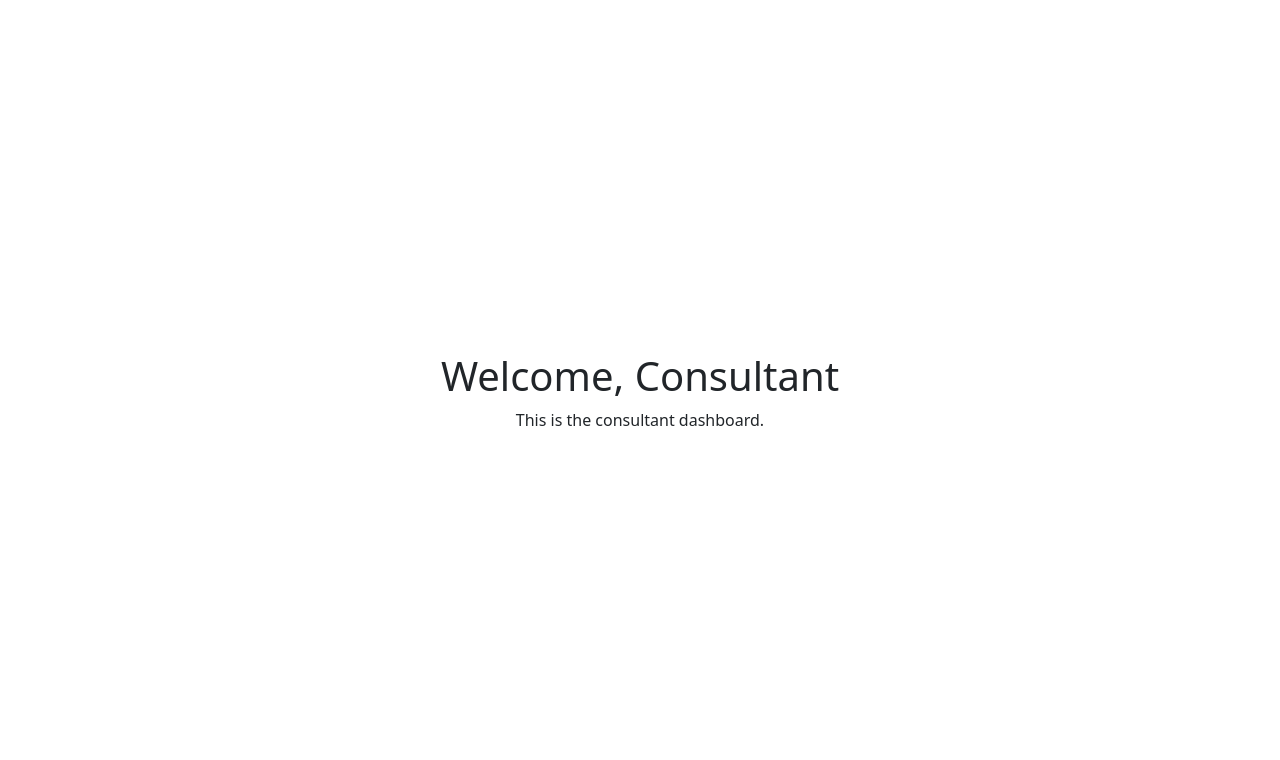
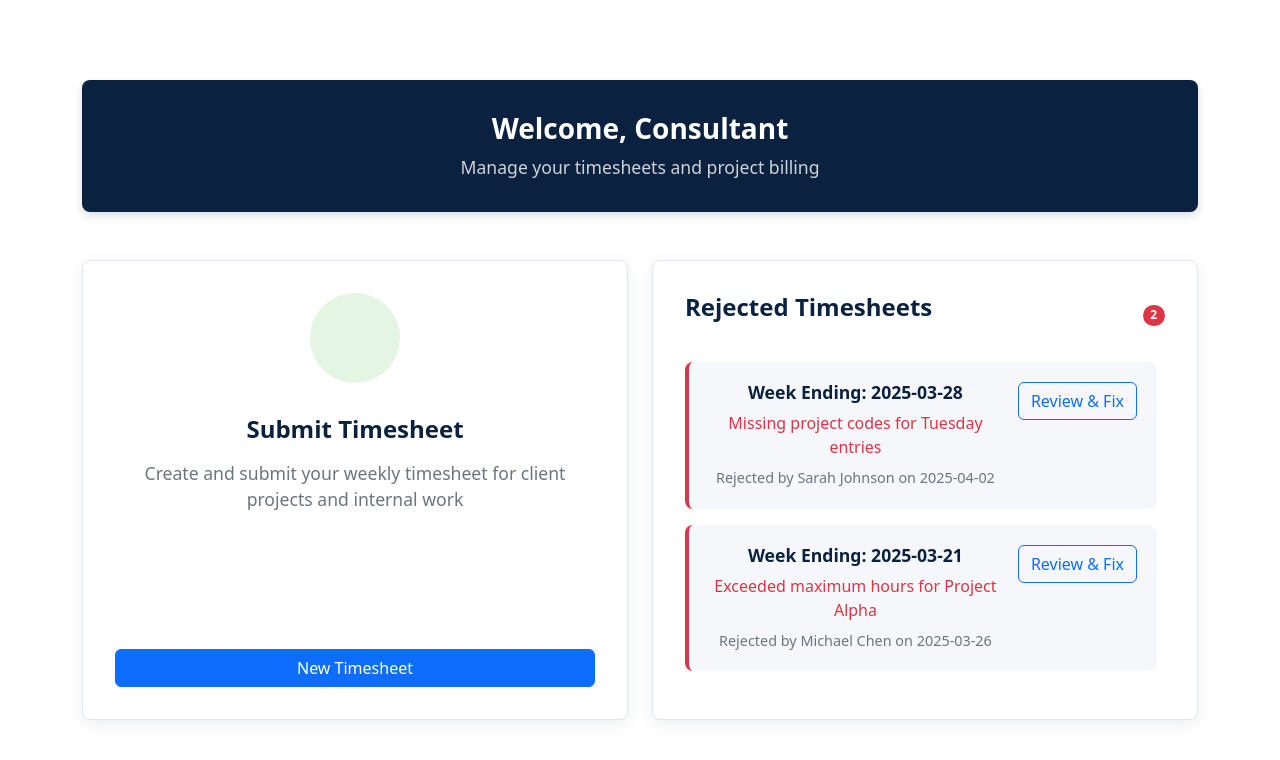
Before and after one commit to mahinm23/timesheets-app, a React (Vite) app: page /consultant-dashboard in a window 1280 px wide. Shown: the top 760 px of the page. Built offline with nearby package versions, Linux system fonts and the light colour scheme.

Commit message:
consultants page update
no functionality yet

```diff
--- a/src/components/LoginForm.jsx
+++ b/src/components/LoginForm.jsx
@@ -1,5 +1,3 @@
-// File: src/components/LoginForm.jsx
-
 import React, { useState } from "react";
 import { useNavigate } from "react-router-dom";
 
@@ -11,7 +9,7 @@ const LoginForm = () => {
   const handleSubmit = (e) => {
     e.preventDefault();
 
-    // Example role-based credential check
+    // Dummy authentication
     if (employeeID === "consultant" && password === "consult123") {
       navigate("/consultant-dashboard");
     } else if (employeeID === "manager" && password === "manager123") {
--- /dev/null
+++ b/src/pages/ConsultantDashboard.css
@@ -0,0 +1,193 @@
+:root {
+    --fdm-navy: #0A2240;
+    --fdm-green: #54B947;
+    --fdm-light-blue: #7BAFD4;
+    --fdm-light-grey: #f5f7fa;
+    --fdm-border-grey: #e0e5ec;
+  }
+
+  .container {
+    max-width: 1200px;
+  }
+
+  .dashboard-header {
+    background-color: var(--fdm-navy);
+    color: white;
+    border: none;
+    border-radius: 0.5rem;
+    box-shadow: 0 0.25rem 0.5rem rgba(10, 34, 64, 0.15);
+    padding: 2rem;
+    margin-bottom: 1.5rem;
+  }
+
+  .dashboard-header h1 {
+    font-size: 1.75rem;
+    font-weight: 600;
+    margin-bottom: 0.5rem;
+  }
+
+  .dashboard-header p {
+    color: rgba(255, 255, 255, 0.8);
+    font-size: 1.1rem;
+    margin-bottom: 0;
+  }
+
+
+  .dashboard-card {
+    background-color: white;
+    border: 1px solid var(--fdm-border-grey);
+    border-radius: 0.5rem;
+    box-shadow: 0 0.25rem 1rem rgba(10, 34, 64, 0.08);
+    height: 100%;
+    padding: 2rem;
+    transition: transform 0.2s, box-shadow 0.2s;
+  }
+
+  .dashboard-card:hover {
+    transform: translateY(-5px);
+    box-shadow: 0 0.5rem 1.5rem rgba(10, 34, 64, 0.12);
+  }
+
+  .submit-card {
+    display: flex;
+    flex-direction: column;
+    align-items: center;
+    text-align: center;
+  }
+
+
+  .icon-container {
+    margin-bottom: 1.5rem;
+  }
+
+  .icon-circle {
+    background-color: rgba(84, 185, 71, 0.15);
+    color: var(--fdm-green);
+    border-radius: 50%;
+    width: 90px;
+    height: 90px;
+    display: inline-flex;
+    align-items: center;
+    justify-content: center;
+    margin-bottom: 0.5rem;
+  }
+
+  .icon-circle i {
+    font-size: 2.5rem;
+  }
+
+
+  .dashboard-card h2 {
+    color: var(--fdm-navy);
+    font-size: 1.5rem;
+    font-weight: 600;
+    margin-bottom: 1rem;
+  }
+
+  .card-description {
+    color: #6c757d;
+    font-size: 1.1rem;
+    margin-bottom: 2rem;
+  }
+
+  .action-button {
+    margin-top: auto;
+    width: 100%;
+  }
+
+  .btn-primary {
+    background-color: var(--fdm-green);
+    border-color: var(--fdm-green);
+    font-size: 1.1rem;
+    padding: 0.6rem 1.5rem;
+    transition: all 0.2s;
+  }
+
+  .btn-primary:hover {
+    background-color: #49a03d;
+    border-color: #49a03d;
+    transform: scale(1.05);
+  }
+
+  .btn-outline-primary {
+    color: var(--fdm-navy);
+    border-color: var(--fdm-navy);
+  }
+
+  .btn-outline-primary:hover {
+    background-color: var(--fdm-navy);
+    border-color: var(--fdm-navy);
+  }
+
+  .card-header-with-badge {
+    display: flex;
+    justify-content: space-between;
+    align-items: center;
+    margin-bottom: 1.5rem;
+  }
+
+  .badge {
+    background-color: #dc3545;
+    font-size: 1rem;
+    padding: 0.4rem 0.7rem;
+  }
+
+  .timesheet-list {
+    max-height: 400px;
+    overflow-y: auto;
+    padding-right: 0.5rem;
+  }
+
+  .timesheet-list::-webkit-scrollbar {
+    width: 6px;
+  }
+
+  .timesheet-list::-webkit-scrollbar-track {
+    background: #f1f1f1;
+    border-radius: 10px;
+  }
+
+  .timesheet-list::-webkit-scrollbar-thumb {
+    background: var(--fdm-light-blue);
+    border-radius: 10px;
+  }
+
+  .timesheet-item {
+    background-color: var(--fdm-light-grey);
+    border-radius: 0.5rem;
+    border-left: 4px solid #dc3545;
+    margin-bottom: 1rem;
+    padding: 1.25rem;
+    display: flex;
+    justify-content: space-between;
+    align-items: flex-start;
+    transition: transform 0.2s;
+  }
+
+  .timesheet-item:hover {
+    transform: translateX(5px);
+  }
+
+  .timesheet-content {
+    flex: 1;
+    padding-right: 1rem;
+  }
+
+  .timesheet-date {
+    color: var(--fdm-navy);
+    font-size: 1.1rem;
+    font-weight: 600;
+    margin-bottom: 0.5rem;
+  }
+
+  .rejection-reason {
+    color: #dc3545;
+    font-size: 1rem;
+    margin-bottom: 0.5rem;
+  }
+
+  .rejection-meta {
+    color: #6c757d;
+    font-size: 0.9rem;
+    margin-bottom: 0;
+  }
--- a/src/pages/consultant-dashboard.jsx
+++ b/src/pages/consultant-dashboard.jsx
@@ -1,11 +1,106 @@
-
-import React from "react";
+import React, { useState } from "react";
+import { useNavigate } from "react-router-dom";
+import "./ConsultantDashboard.css";
 
 const ConsultantDashboard = () => {
+  const navigate = useNavigate();
+  // Sample data for rejected timesheets
+  const [rejectedTimesheets, setRejectedTimesheets] = useState([
+    {
+      id: 1,
+      weekEnding: "2025-03-28",
+      rejectedOn: "2025-04-02",
+      reason: "Missing project codes for Tuesday entries",
+      reviewer: "Sarah Johnson"
+    },
+    {
+      id: 2,
+      weekEnding: "2025-03-21",
+      rejectedOn: "2025-03-26",
+      reason: "Exceeded maximum hours for Project Alpha",
+      reviewer: "Michael Chen"
+    }
+  ]);
+
+  // Navigation to timesheet pages
+  const navigateToSubmitTimesheet = () => {
+    navigate("/submit-timesheet");
+  };
+
+  const navigateToEditTimesheet = (id) => {
+    navigate(`/edit-timesheet/${id}`);
+  };
+
   return (
-    <div className="p-4">
-      <h1>Welcome, Consultant</h1>
-      <p>This is the consultant dashboard.</p>
+    <div className="container py-5">
+      <div className="row mb-4">
+        <div className="col">
+          <div className="dashboard-header">
+            <h1>Welcome, Consultant</h1>
+            <p>Manage your timesheets and project billing</p>
+          </div>
+        </div>
+      </div>
+
+      <div className="row">
+        {/* Submit Timesheet Card */}
+        <div className="col-md-6 mb-4">
+          <div className="dashboard-card submit-card">
+            <div className="icon-container">
+              <div className="icon-circle">
+                <i className="bi bi-calendar-plus"></i>
+              </div>
+            </div>
+            <h2>Submit Timesheet</h2>
+            <p className="card-description">Create and submit your weekly timesheet for client projects and internal work</p>
+            <div className="action-button">
+              <button
+                className="btn btn-primary w-100"
+                onClick={navigateToSubmitTimesheet}>
+                New Timesheet
+              </button>
+            </div>
+          </div>
+        </div>
+
+        {/* Rejected Timesheets Card */}
+        <div className="col-md-6 mb-4">
+          <div className="dashboard-card">
+            <div className="card-header-with-badge">
+              <h2>Rejected Timesheets</h2>
+              {rejectedTimesheets.length > 0 && (
+                <span className="badge rounded-pill">{rejectedTimesheets.length}</span>
+              )}
+            </div>
+
+            {rejectedTimesheets.length > 0 ? (
+              <div className="timesheet-list">
+                {rejectedTimesheets.map(timesheet => (
+                  <div key={timesheet.id} className="timesheet-item">
+                    <div className="timesheet-content">
+                      <h5 className="timesheet-date">Week Ending: {timesheet.weekEnding}</h5>
+                      <p className="rejection-reason">{timesheet.reason}</p>
+                      <p className="rejection-meta">
+                        Rejected by {timesheet.reviewer} on {timesheet.rejectedOn}
+                      </p>
+                    </div>
+                    <button
+                      className="btn btn-outline-primary"
+                      onClick={() => navigateToEditTimesheet(timesheet.id)}>
+                      Review & Fix
+                    </button>
+                  </div>
+                ))}
+              </div>
+            ) : (
+              <div className="empty-state">
+                <i className="bi bi-check-circle"></i>
+                <p>No rejected timesheets to display</p>
+              </div>
+            )}
+          </div>
+        </div>
+      </div>
     </div>
   );
 };
```
Also changed, not shown: src/components/TimesheetForm.jsx (line endings or trailing spaces).
